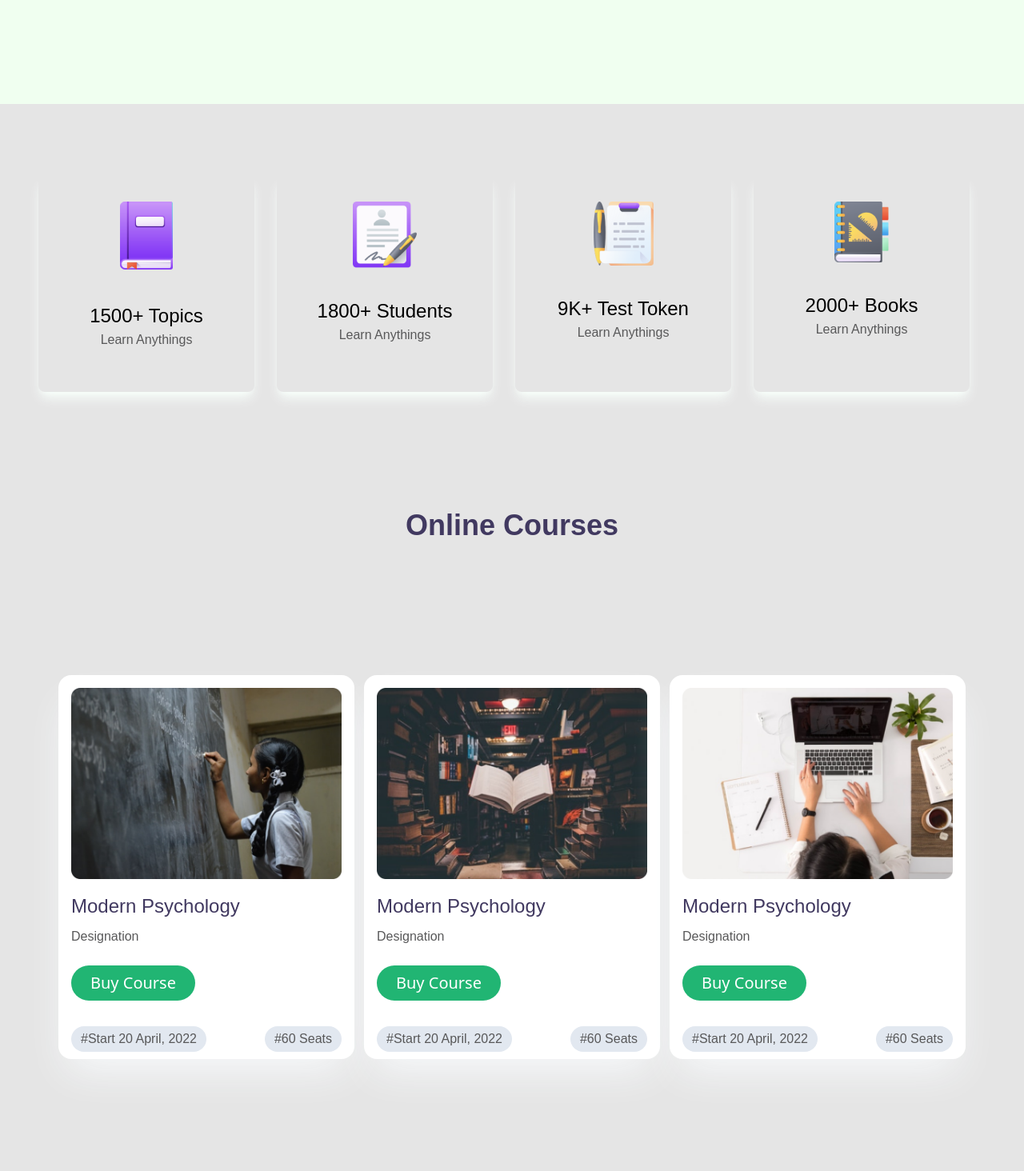
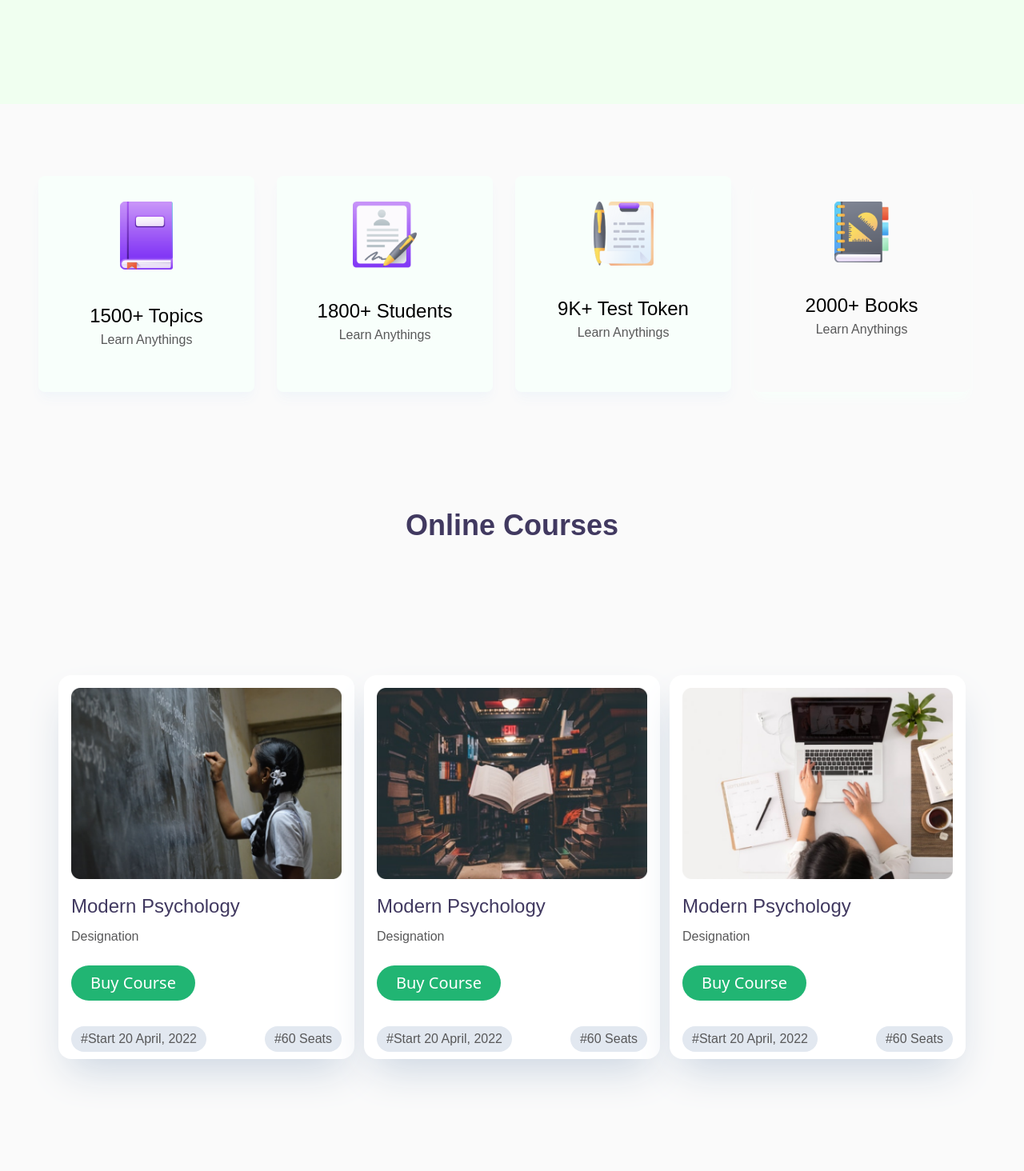
Before and after one commit to wpxmunna/eschool, a React (Create React App) app: page / in a window 1280 px wide. Shown: the part 526-1990 px from the top of the page at 80% size. Built offline with nearby package versions, Linux system fonts and the light colour scheme.

Commit message:
BG Color retouch

```diff
--- a/src/Component/CountingCard.jsx
+++ b/src/Component/CountingCard.jsx
@@ -6,9 +6,9 @@ import Image4 from './images/image 4.png'
 
 function CountingCard() {
   return (
-    <div className=' p-12 grid grid-cols-1 sm:grid-cols-1 md:grid-cols-4 lg:grid-cols-4 xl:grid-cols-4 gap-2 bg-[#E5E5E5] w-full h-[420px]'>
+    <div className=' p-12 grid grid-cols-1 sm:grid-cols-1 md:grid-cols-4 lg:grid-cols-4 xl:grid-cols-4 gap-2 bg-[#FAFAFA] w-full h-[420px]'>
         {/* Card 1 */}
-        <div className=' rounded-lg overflow-hidden shadow-[#F8FFFB] shadow-lg mt-[42px] mb-[42px] w-[270px] h-[270px] cursor-pointer hover:bg-white duration-700'>
+        <div className=' rounded-lg overflow-hidden shadow-slate-100 shadow-lg mt-[42px] mb-[42px] w-[270px] h-[270px] bg-[#F8FFFB] cursor-pointer hover:bg-white duration-700'>
             <img src={Image1} alt="" className=' mx-auto my-8 justify-center'/>
             <div className=' px-4 py-2'>
                 <h2 className=' font-poppins text-[24px] font-medium'>1500+ Topics</h2>
@@ -16,7 +16,7 @@ function CountingCard() {
             </div>
         </div>
         {/* Card 2 */}
-        <div className=' rounded-lg overflow-hidden shadow-[#F8FFFB] shadow-lg mt-[42px] mb-[42px] w-[270px] h-[270px] cursor-pointer hover:bg-white duration-700'>
+        <div className=' rounded-lg overflow-hidden shadow-slate-100 shadow-lg mt-[42px] mb-[42px] w-[270px] h-[270px] bg-[#F8FFFB] cursor-pointer hover:bg-white duration-700'>
             <img src={Image4} alt="" className=' mx-auto my-8 justify-center' />
             <div className=' px-4 py-1'>
                 <h2 className='font-poppins text-[24px] font-medium'>1800+ Students</h2>
@@ -24,7 +24,7 @@ function CountingCard() {
             </div>
         </div>
         {/* Card 3 */}
-        <div className=' rounded-lg overflow-hidden shadow-[#F8FFFB] shadow-lg mt-[42px] mb-[42px] w-[270px] h-[270px] cursor-pointer hover:bg-white duration-700'>
+        <div className=' rounded-lg overflow-hidden shadow-slate-100 shadow-lg mt-[42px] mb-[42px] w-[270px] h-[270px] bg-[#F8FFFB] cursor-pointer hover:bg-white duration-700'>
             <img src={Image2} alt="" className=' mx-auto my-8 justify-center' />
             <div className=' px-4 py-1'>
                 <h2 className=' font-poppins text-[24px] font-medium'>9K+ Test Token</h2>
--- a/src/Component/CourseCard.jsx
+++ b/src/Component/CourseCard.jsx
@@ -5,12 +5,12 @@ import CardPic3 from './images/Rectangle 15.png'
 
 function CourseCard() {
   return (
-    <div className=' w-full pt-20 bg-[#E5E5E5]'>
+    <div className=' w-full pt-20 bg-[#FAFAFA]'>
         <h1 className=' font-poppins font-bold text-[36px] text-center text-[#413960]'>Online Courses</h1>
-        <div className=' w-full h-screen flex justify-center items-center bg-[#E5E5E5] py-[100px] p-12'>
+        <div className=' w-full h-screen flex justify-center items-center bg-[#FAFAFA] py-[100px] p-12'>
             <div className=' grid grid-cols-3 gap-3 justify-center items-center px-4'>
                 {/* Course Card 1 */}
-                <div className=' w-[370px] h-[480px] shadow-2xl rounded-2xl shadow-slate-50 bg-white p-4'>
+                <div className=' w-[370px] h-[480px] shadow-2xl rounded-2xl shadow-slate-300 bg-white p-4'>
                     <img src={CardPic1} alt="" />
                     <h1 className=' font-poppins font-medium text-start text-[#413960] text-[24px] pt-4'>Modern Psychology</h1>
                     <p className=' font-poppins font-normal text-[16px] text-[#585859] pt-2 text-start'>Designation</p>
@@ -21,7 +21,7 @@ function CourseCard() {
                     </div>
                 </div>
                 {/* Course Card 2 */}
-                <div className=' w-[370px] h-[480px] shadow-2xl rounded-2xl shadow-slate-50 bg-white p-4'>
+                <div className=' w-[370px] h-[480px] shadow-2xl rounded-2xl shadow-slate-300 bg-white p-4'>
                     <img src={CardPic2} alt="" />
                     <h1 className=' font-poppins font-medium text-start text-[#413960] text-[24px] pt-4'>Modern Psychology</h1>
                     <p className=' font-poppins font-normal text-[16px] text-[#585859] pt-2 text-start'>Designation</p>
@@ -32,7 +32,7 @@ function CourseCard() {
                     </div>
                 </div>
                 {/* Course Card 3 */}
-                <div className=' w-[370px] h-[480px] shadow-2xl rounded-2xl shadow-slate-50 bg-white p-4'>
+                <div className=' w-[370px] h-[480px] shadow-2xl rounded-2xl shadow-slate-300 bg-white p-4'>
                     <img src={CardPic3} alt="" />
                     <h1 className=' font-poppins font-medium text-start text-[#413960] text-[24px] pt-4'>Modern Psychology</h1>
                     <p className=' font-poppins font-normal text-[16px] text-[#585859] pt-2 text-start'>Designation</p>
--- a/src/Component/Testimonial.jsx
+++ b/src/Component/Testimonial.jsx
@@ -3,7 +3,7 @@ import Avatar from './images/Ellipse.png'
 
 function Testimonial() {
   return (
-    <div className=' w-full h-[400px] bg-[#E5E5E5] pt-5'>
+    <div className=' w-full h-[400px] bg-[#FAFAFA] pt-5'>
         <h1 className=' font-poppins font-bold text-[36px] text-center text-[#413960]'>Testimonials</h1>
         <div className=' p-6 md:p-12 text-center md:text-left shadow-lg rounded-md'>
             <div className=' flex justify-center'>
```
